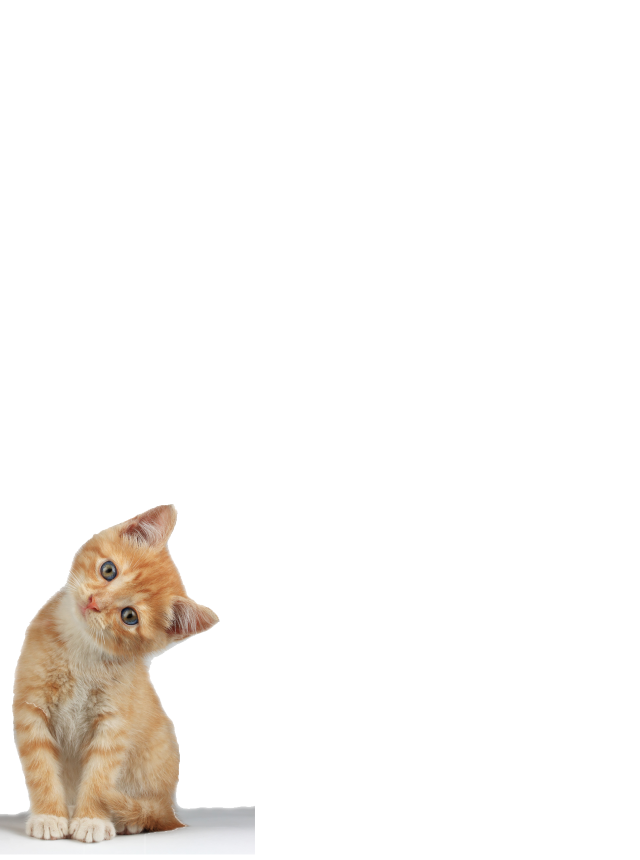
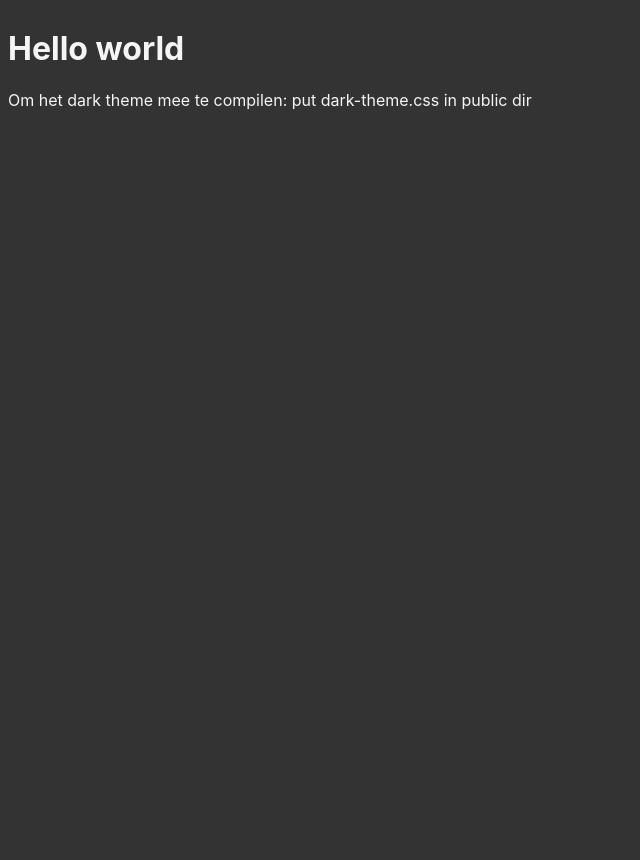
Before and after one commit to tankred/svelte-lab, a Svelte app: page / in a window 1280 px wide. Shown: the whole page, without its empty margins (0-640 px from the left). After the commit the page ends 800 px from the top, so only its background shows below. Built offline with nearby package versions, Linux system fonts and the light colour scheme.

Commit message:
Implement dark theme
	modified:   CHANGELOG.md
	modified:   package.json
	new file:   public/dark-theme.css
	modified:   src/App.svelte

```diff
--- a/package.json
+++ b/package.json
@@ -1,6 +1,6 @@
 {
   "name": "svelte-app",
-  "version": "0.5.15",
+  "version": "0.5.16",
   "scripts": {
     "build": "rollup -c",
     "dev": "rollup -c -w",
--- /dev/null
+++ b/public/dark-theme.css
@@ -0,0 +1,5 @@
+body {
+	background-color: #333;
+	color: whitesmoke;
+	transition: all 0.5s;
+}
--- a/src/App.svelte
+++ b/src/App.svelte
@@ -1,39 +1,6 @@
-<script>
-	let hereKitty = false;
+<svelte:head>
+	<link rel="stylesheet" href="dark-theme.css">
+</svelte:head>
 
-	const handleMouseenter = () => hereKitty = true;
-	const handleMouseleave = () => hereKitty = false;
-
-</script>
-
-<style>
-	img {
-		position: absolute;
-		left: 0;
-		bottom: -60px;
-		transform: translate(-80%, 0) rotate(-30deg);
-		transform-origin: 100% 100%;
-		transition: transform 0.4s;
-	}
-
-	.curious {
-		transform: translate(-15%, 0) rotate(0deg);
-	}
-
-	:global(body) {
-		overflow: hidden;
-	}
-</style>
-
-<svelte:body
-	on:mouseenter={handleMouseenter}
-	on:mouseleave={handleMouseleave}
-/>
-
-<!-- creative commons BY-NC http://www.pngall.com/kitten-png/download/7247 -->
-  <!-- ADDED kitten to public dir -->
-<img
-	class:curious={hereKitty}
-	alt="Kitten wants to know what's going on"
-	src="kitten.png"
->
+<h1>Hello world </h1>
+<p> Om het dark theme mee te compilen: put dark-theme.css in public dir </p>
```
Also changed, not shown: 1 other file (tests, documents, lock files or other folders).
